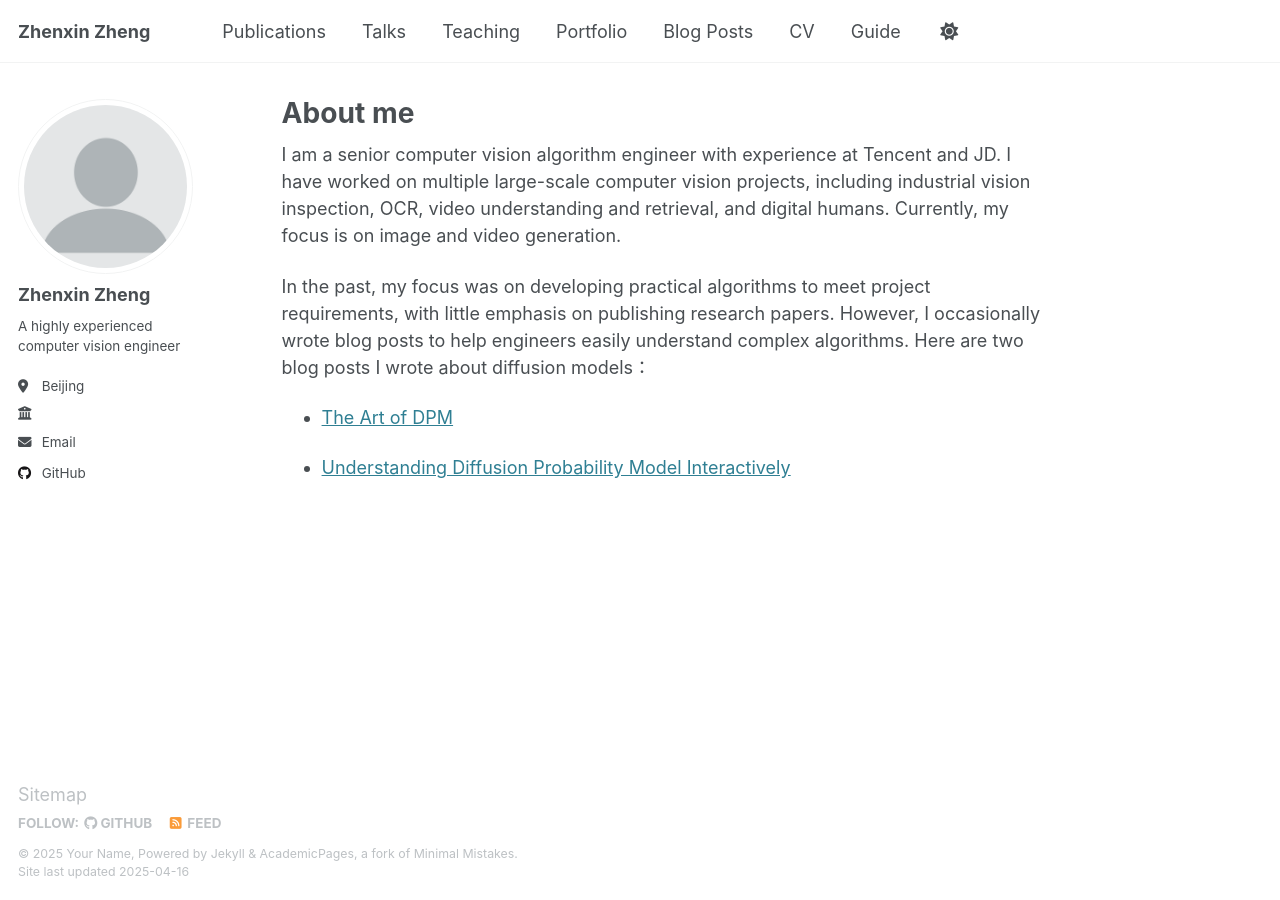
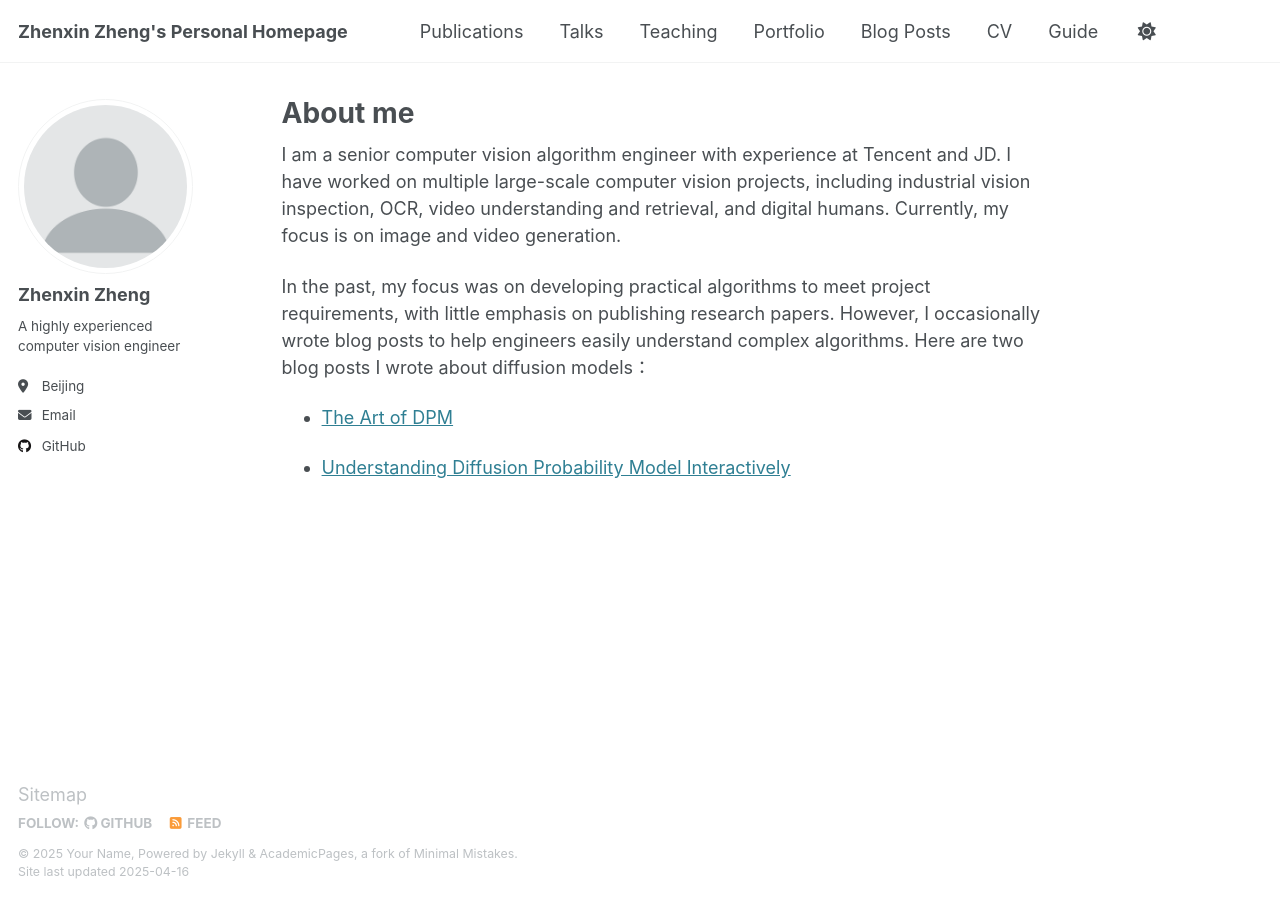
Before and after one commit to blairstar/blairstar.github.io, a Jekyll site: the page built from _pages/about.md, in a window 1280 px wide. Built offline with Jekyll 4.4.1, drawn with Linux system fonts in a browser that asks for light colours.

Commit message:
Update _config.yml

```diff
--- a/_config.yml
+++ b/_config.yml
@@ -9,7 +9,7 @@
 # Basic Site Settings
 locale                   : "en-US"
 site_theme               : "default"
-title                    : "Zhenxin Zheng"
+title                    : "Zhenxin Zheng's Personal Homepage"
 title_separator          : "-"
 name                     : &name "Your Name"
 description              : &description "personal description"
@@ -27,7 +27,7 @@ author:
   # pronouns         : "her"
   bio              : "A highly experienced computer vision engineer"
   location         : "Beijing"
-  employer         : ""
+  # employer         : ""
   uri              : # URL
   email            : "blair.star@163.com"
 
@@ -45,7 +45,7 @@ author:
   bitbucket        : # Username - Update with your username on the site
   codepen          : # Username
   dribbble         : # Username
-  github           : "academicpages"
+  github           : "blairstar"
   kaggle           : # Username
   stackoverflow    : # User number or user number and name (i.e., use "1" or "1/jeff-atwood")
 
```
